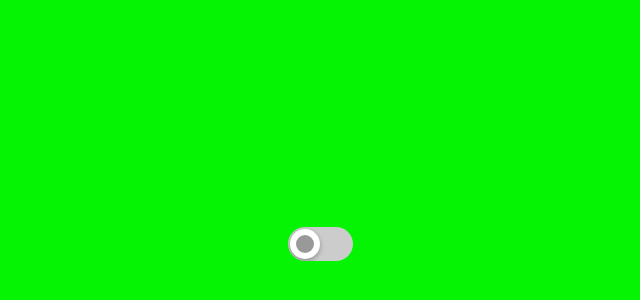
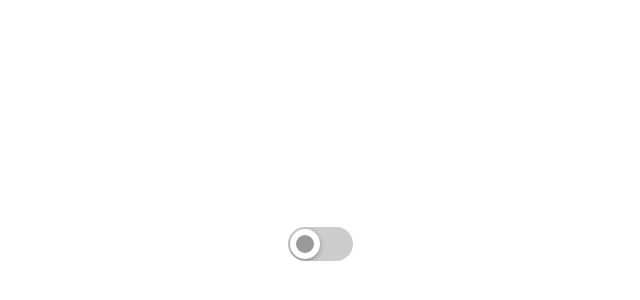
Before and after one commit to techcoderlab/TCLSmallProjects, a plain HTML site: page Mini-Projects/FormUIElements/CustomToggleButton1/index.html in a window 1280 px wide. Shown: the part 156-456 px from the top of the page, without its empty margins (320-960 px from the left). Drawn offline with Linux system fonts and the light colour scheme.

Commit message:
Custom Toggle Button

```diff
--- a/Mini-Projects/FormUIElements/CustomToggleButton1/style.css
+++ b/Mini-Projects/FormUIElements/CustomToggleButton1/style.css
@@ -12,7 +12,7 @@ body {
   grid-gap: 2rem;
   height: 100vh;
   color: #282828;
-  background-color: #04F404;
+  background-color: #FFF;
 }
 .toggle-switch {
   --fill-color: #000;
```
